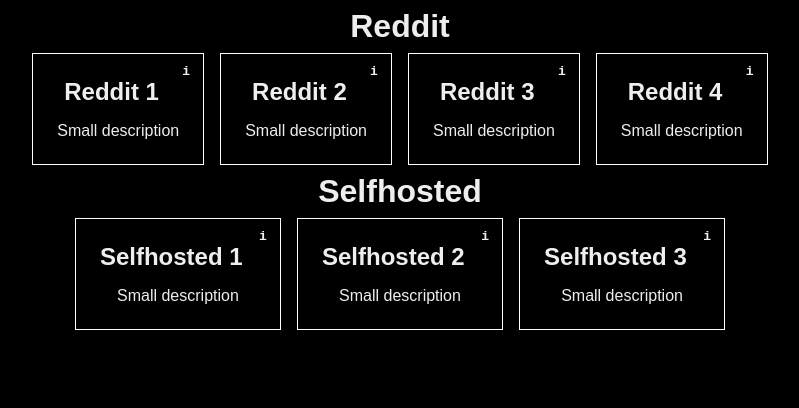
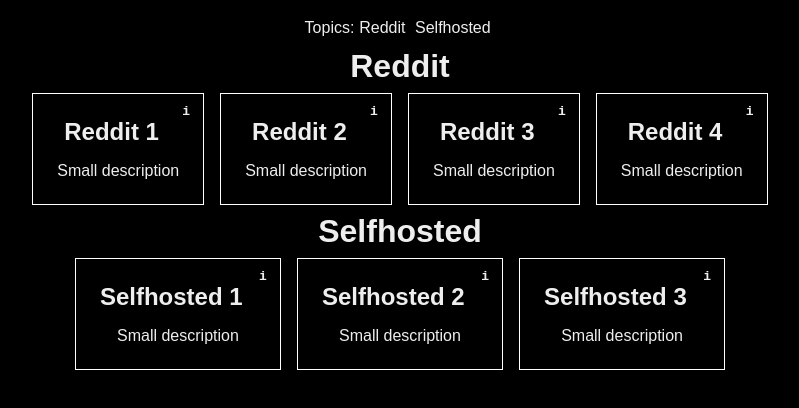
Before and after one commit to makovako/links-of-links, a Next.js app: page / in a window 1280 px wide. Shown: the top 408 px of the page, without its empty margins (240-1039 px from the left). Built offline with nearby package versions, Linux system fonts and the light colour scheme.

Commit message:
Added navigation

```diff
--- /dev/null
+++ b/pages/components/Navigation.js
@@ -0,0 +1,10 @@
+import React from 'react'
+
+export default function Navigation({data}) {
+    return (
+        <nav>
+            <span>Topics: </span>
+            {data.map(topic => (<a href={"#" + topic.topic}>{topic.title}</a>))}
+        </nav>
+    )
+}
--- a/pages/css/style.css
+++ b/pages/css/style.css
@@ -72,3 +72,18 @@
     text-align: center;
     font-family: monospace;
 }
+
+nav {
+    padding: 0.5rem 0.2rem;
+    display: flex;
+    flex-direction: row;
+    flex-wrap: wrap;
+    justify-content: center;
+    align-items: center;
+}
+
+nav a {
+    text-decoration: none;
+    color: var(--heading-fornt-color);
+    padding: 0.2rem 0.3rem;
+}
--- a/pages/index.js
+++ b/pages/index.js
@@ -1,5 +1,6 @@
 import data from '../data/links'
 import Topic from './components/Topic'
+import Navigation from './components/Navigation';
 
 export async function getStaticProps(context) {
   return {
@@ -9,13 +10,12 @@
 
 
 export default function Home({data}) {
-  console.log({data});
   return (
-
-    <div className="container">
-      {data.map(topic => (
-        <Topic key={topic.topic} topic={topic}/>
-      ))}
-    </div>
+      <div className="container">
+        <Navigation data={data}/>
+        {data.map(topic => (
+          <Topic key={topic.topic} topic={topic}/>
+        ))}
+      </div>
   )
 }
```
